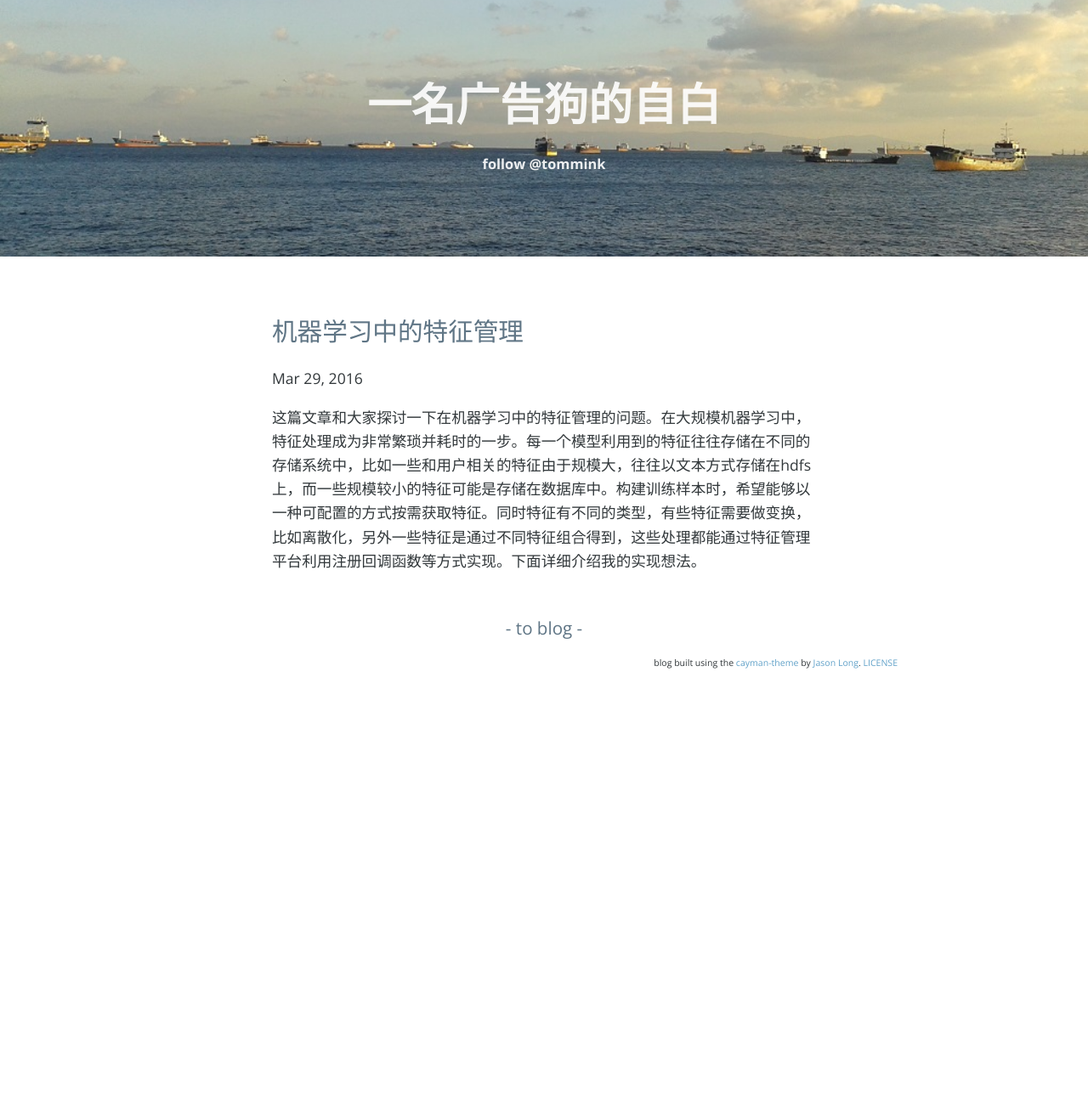
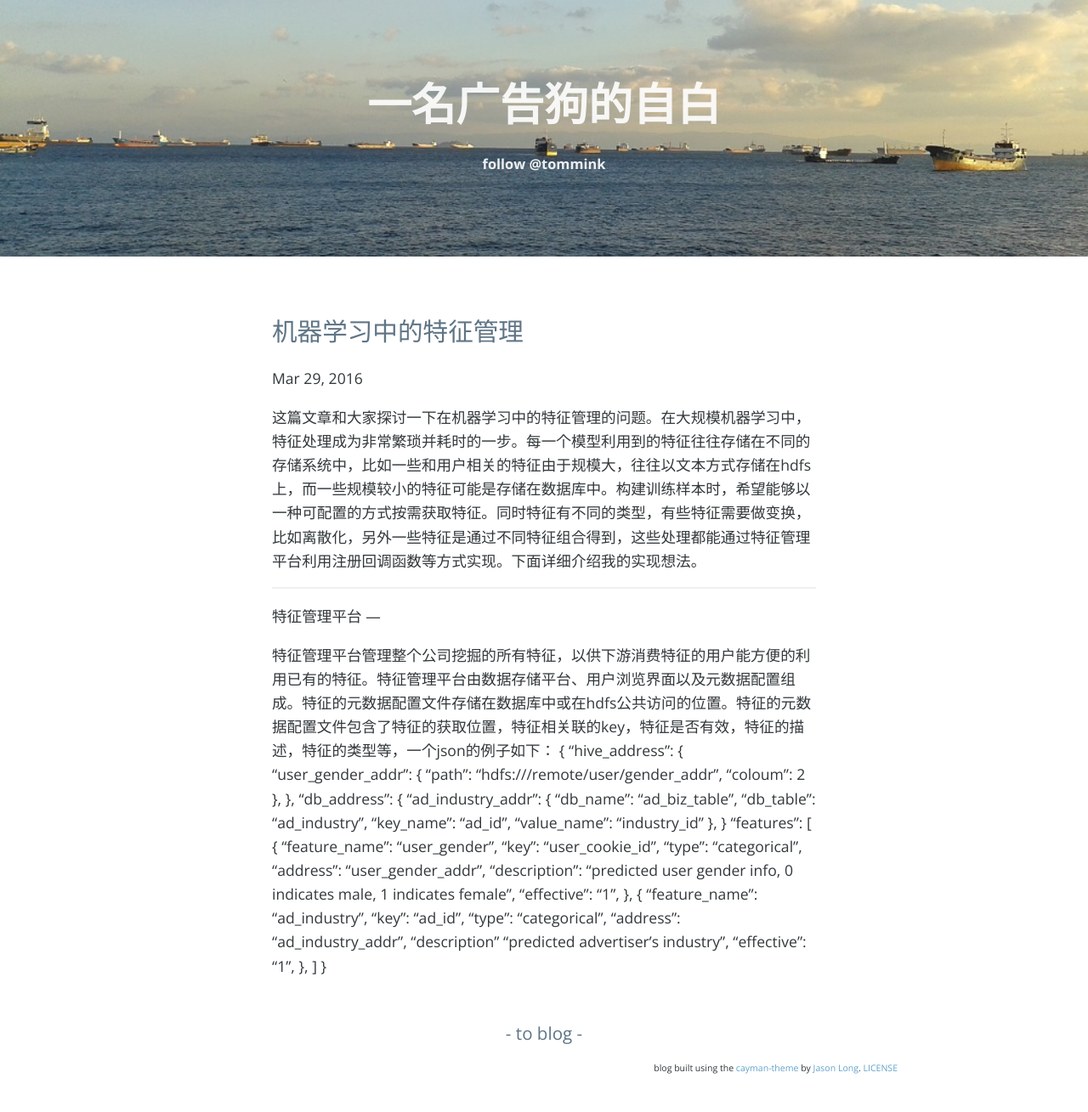
Before and after one commit to tongming/tongming.github.io, a Jekyll site: the page built from _posts/2016-03-29-feature-management.md, in a window 1280 px wide. Shown: the whole page at 85% size. Built offline with Jekyll 4.4.1, drawn with Linux system fonts in a browser that asks for light colours; before the commit the page ends 900 px from its top, so only the background shows below that.

Commit message:
add content for feature management

```diff
--- a/_posts/2016-03-29-feature-management.md
+++ b/_posts/2016-03-29-feature-management.md
@@ -4,3 +4,43 @@ title: 机器学习中的特征管理
 ---
 
 这篇文章和大家探讨一下在机器学习中的特征管理的问题。在大规模机器学习中，特征处理成为非常繁琐并耗时的一步。每一个模型利用到的特征往往存储在不同的存储系统中，比如一些和用户相关的特征由于规模大，往往以文本方式存储在hdfs上，而一些规模较小的特征可能是存储在数据库中。构建训练样本时，希望能够以一种可配置的方式按需获取特征。同时特征有不同的类型，有些特征需要做变换，比如离散化，另外一些特征是通过不同特征组合得到，这些处理都能通过特征管理平台利用注册回调函数等方式实现。下面详细介绍我的实现想法。
+
+---
+特征管理平台
+---
+
+特征管理平台管理整个公司挖掘的所有特征，以供下游消费特征的用户能方便的利用已有的特征。特征管理平台由数据存储平台、用户浏览界面以及元数据配置组成。特征的元数据配置文件存储在数据库中或在hdfs公共访问的位置。特征的元数据配置文件包含了特征的获取位置，特征相关联的key，特征是否有效，特征的描述，特征的类型等，一个json的例子如下：
+{
+  "hive_address": {
+    "user_gender_addr": {
+      "path": "hdfs:///remote/user/gender_addr",
+      "coloum": 2
+     },
+  },
+  "db_address": {
+    "ad_industry_addr": {
+      "db_name": "ad_biz_table",
+      "db_table": "ad_industry",
+      "key_name": "ad_id",
+      "value_name": "industry_id"
+     },
+  }
+  "features": [
+    {
+      "feature_name": "user_gender",
+      "key": "user_cookie_id",
+      "type": "categorical",
+      "address": "user_gender_addr",
+      "description": "predicted user gender info, 0 indicates male, 1 indicates female",
+      "effective": "1",
+    },
+    {
+      "feature_name": "ad_industry",
+      "key": "ad_id",
+      "type": "categorical",
+      "address": "ad_industry_addr",
+      "description" "predicted advertiser's industry",
+      "effective": "1",
+    },
+  ]
+}
```
